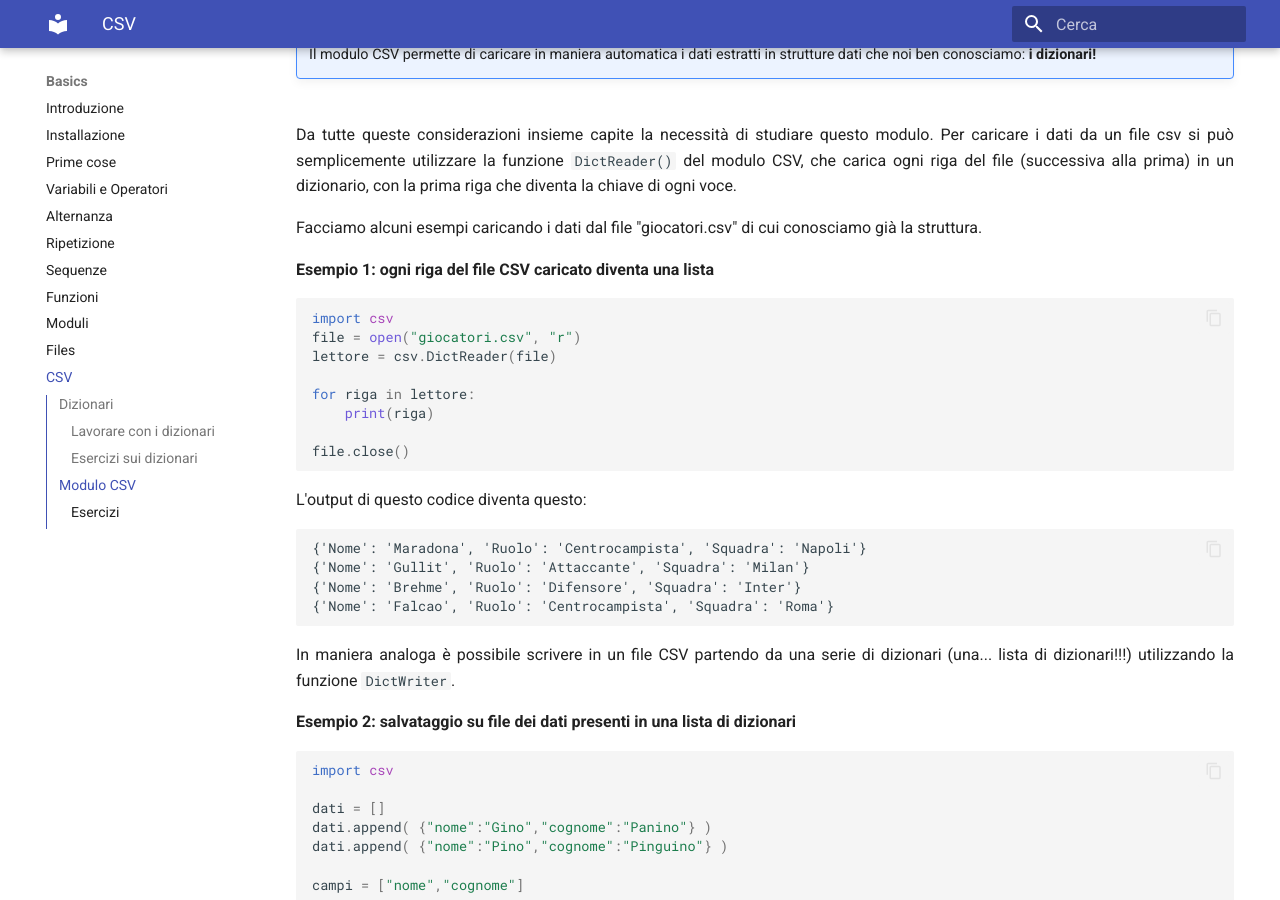
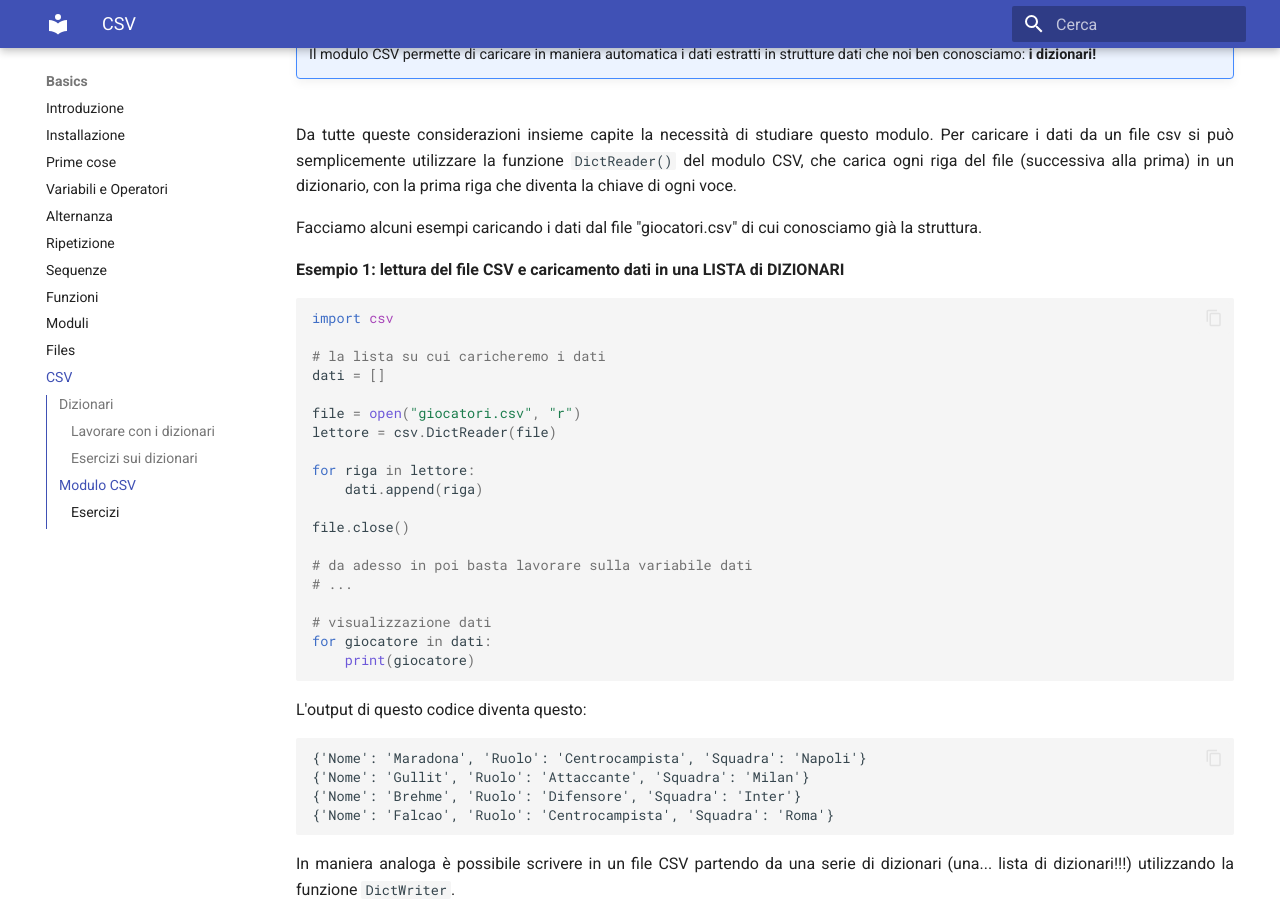
Before and after one commit to adjamhub/pyhandouts, an MkDocs documentation site: the page built from docs/basics/108_csv.md, in a window 1280 px wide and 900 px high, scrolled down 11373 px. Built offline with MkDocs 1.6.1 and Material for MkDocs 9.7.7, drawn with Linux system fonts in a browser that asks for light colours; emoji names are drawn with the system emoji font.

Commit message:
approccio alla lettura dati su CSV

````diff
--- a/docs/basics/108_csv.md
+++ b/docs/basics/108_csv.md
@@ -514,17 +514,28 @@ diventa la chiave di ogni voce.
 Facciamo alcuni esempi caricando i dati dal file "giocatori.csv" di
 cui conosciamo già la struttura.
 
-**Esempio 1: ogni riga del file CSV caricato diventa una lista**
+**Esempio 1: lettura del file CSV e caricamento dati in una LISTA di DIZIONARI**
 
 ``` py
 import csv
+
+# la lista su cui caricheremo i dati
+dati = []
+
 file = open("giocatori.csv", "r")
 lettore = csv.DictReader(file)
 
 for riga in lettore:
-    print(riga)
+    dati.append(riga)
 
 file.close()
+
+# da adesso in poi basta lavorare sulla variabile dati
+# ...
+
+# visualizzazione dati
+for giocatore in dati:
+    print(giocatore)
 ```
 
 L'output di questo codice diventa questo:
````
